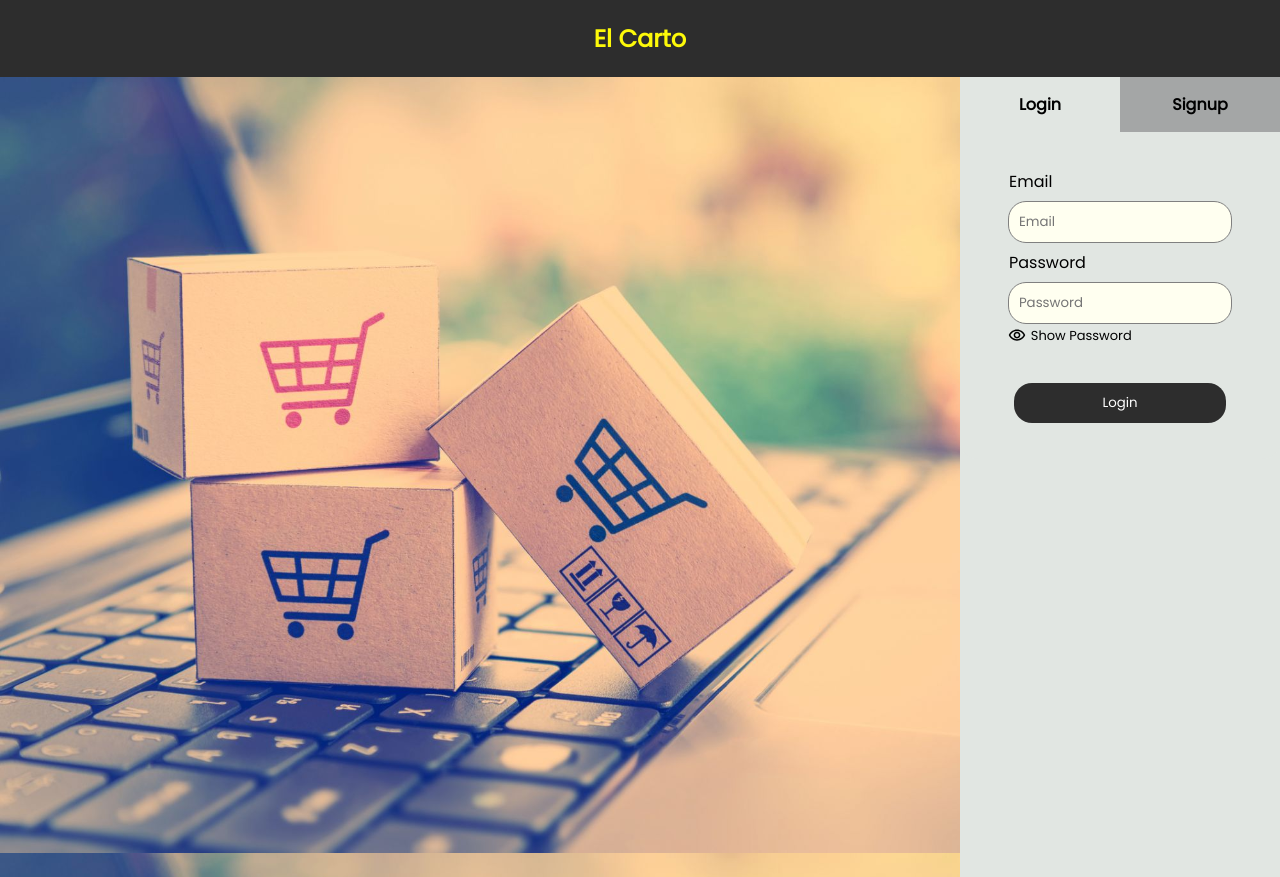
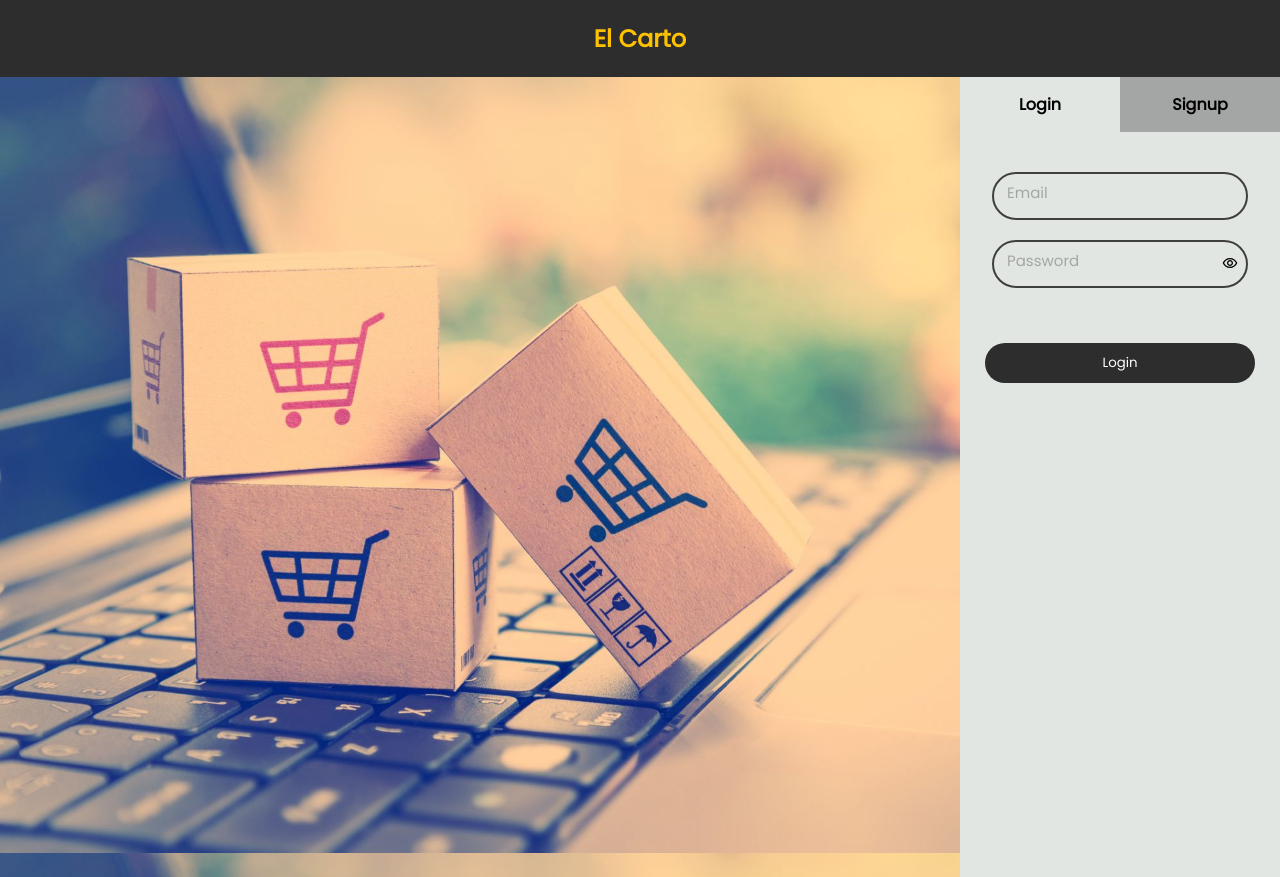
Before and after one commit to muleyashutosh/e-commerce-system, a Flask app: page / in a window 1280 px wide. Run offline with Flask 2, Linux system fonts and the light colour scheme.

Commit message:
Login/Signup Done

```diff
--- a/app.py
+++ b/app.py
@@ -4,13 +4,14 @@ from flask import Flask, render_template, request, session, url_for
 from mysql.connector import Error
 from werkzeug.utils import redirect
 from workbench import Workbench
-import os
-from dotenv import load_dotenv
+
+from random import randint
+from datetime import date
 # from webui import WebUI
 
 
-load_dotenv()
-mysql_pwd = os.getenv('mySQL_muleyashutosh_password')
+
+mysql_pwd = "Ashu@12345"
 
 
 myapp = Flask(__name__)
@@ -22,12 +23,12 @@ def Hello_World():
     if(request.method == 'POST'):
         payload = request.form
         # print(payload)
-        dB = Workbench(password = mysql_pwd)
+        dB = Workbench(database = 'minProj', password = mysql_pwd)
         login_status = None
         if('login' in payload):
             whereClause = dict([x for x in payload.items() if 'login' not in x])
             # print(userDat)
-            userData = dB.select_from('users', where_clause = whereClause)
+            userData = dB.select_from('Customers', where_clause = whereClause)
             # print(userData)
             if(userData):
                 login_status = True
@@ -40,10 +41,13 @@ def Hello_World():
                 login_status = False
                 return render_template("index.html", login_status = login_status)
         else:
+            print(payload)
             values = dict([x for x in payload.items() if 'signup' not in x])
             # print(values)
+            values['custID'] = randint(1,9999999) + randint(1,999999)
+            values['joinDate'] = str(date.today())
             try:
-                dB.insert_into('users', values)
+                dB.insert_into('Customers', values)
             except Error as e:
                 print(e)
             if payload['email'] not in session:
--- a/static/styles/style.css
+++ b/static/styles/style.css
@@ -1,8 +1,9 @@
 .headerClass {
     /* background-color: #3c5c83; */
     background-color: #2d2d2d;
-    color:#fdf909;
+    color:#fdc100;
     padding: 1px 0px;
+    margin: 0;
     /* margin-bottom: 10px; */
 }
 body {
@@ -18,7 +19,6 @@ body {
 
 .formsClass {
     background-color: #e1e6e2;
-    /* box-shadow: 10px 10px 8px #888888; */
     border-radius: 18px;
     width: 80%;
 }
@@ -30,10 +30,6 @@ body {
     width: 25%;
     height: 100%;
     background-color: #e1e6e2;
-    /* margin: 10px; */
-    /* padding: 10px; */
-    /* border-radius: 18px; */
-    /* box-shadow: 10px 10px 8px #888888; */
 }
 
 #login-btn {
@@ -66,49 +62,74 @@ body {
 
 .signupClass,.loginClass {
     padding:10px;
-    width:80%;
+    width:100%;
     margin:auto;
     box-sizing: border-box;
     border-radius: 18px;
 }
+.signupClass form div, .loginClass form div {
+    position: relative;
+    z-index: 1;
+    margin: 10px;
+    font-size: 12px;
+    width: 90%;
+}
 
-label {
+.signupClass label, .loginClass label{
+    position: absolute;
+    z-index: -1;
+    top:3px;
+    left:15px;
+    font-size: 15px;
     margin:5px;
-    padding:2px;
+    padding:1px 2px;
     float:left;
+    color: #a4a6a6;
+    transition: 0.3s;
+    background-color: #e1e6e2;
+    pointer-events: none;
 }
+
+#eye {
+    position: absolute;
+    z-index: 1;
+    width:6%;
+    top:15px;
+    right: 17px;
+}
+
 .inputClass  {
-    padding:10px;
-    /* margin:5px; */
-    border:1px solid grey;
-    border-radius: 18px;
+    padding:12px;
+    margin-bottom: 10px;
+    border: 2px solid #3f3f3f;
+    border-radius: 24px;
     width:95%;
-    background-color:ivory;
+    background-color:transparent;
     outline:none;
     font-family: 'Poppins', sans-serif;
     transition: 0.3s;
 }
-.inputClass:focus {
-    border-radius: 18px;
-    /* border:2px solid #3c5c83; */
+
+.inputClass:focus ~ label,.inputClass:valid ~ label {
+    top: -20px;
+    z-index: 1;
+    color: #2d2d2d;
+    font-weight: bold;
+}
+
+.inputClass:focus, .inputClass:valid {
+    border-radius: 24px;
     border: 2px solid #2d2d2d;
     transform: scale(1.05, 1.05);
 }
-.showPassClass {
-    padding:2px;
-    font-size: small;
-    text-align: left;
-    width: 95%;
-}
-.showPassClass img {
-    width: 8%;
-    /* padding:10px 0px 10px;*/
-    float: left;
 
-}
-.showPassClass label {
-    float: none;
-    padding:10px 0px 10px;
+
+.inputClass:focus ~ #eye {
+    position: absolute;
+    z-index: 1;
+    width:7%;
+    top:14px;
+    right: 17px;
 }
 
 .submit {
@@ -118,10 +139,9 @@ label {
     cursor:pointer;
     border:1px transparent;
     outline:none;
-    border-radius: 18px;
+    border-radius: 20px;
     background-color:#3c5c83;
     color:white;
-    float:center;
     width:90%;
     background-color: #2d2d2d;
     transition: 0.3s;
@@ -129,12 +149,11 @@ label {
 .submit:hover {
     background-color:#131921;
     transform: scale(1.05,1.05);
-
 }
 
 .errMsg {
-    color: red;
-    float: right;
+    color: #d32710;
+    float: none;
     font-size: small;
     display: none;
 }
@@ -159,3 +178,10 @@ label {
         height: 100vh;
     }
 }
+
+input:-webkit-autofill,
+input:-webkit-autofill:hover,
+input:-webkit-autofill:focus,
+input:-webkit-autofill:active  {
+    -webkit-box-shadow: 0 0 0 30px #e1e1e2 inset !important;
+}
--- /dev/null
+++ b/temp.py
@@ -0,0 +1,3 @@
+from datetime import date
+
+print(date.today())
--- a/templates/index.html
+++ b/templates/index.html
@@ -8,7 +8,7 @@
     <link rel="stylesheet" href="{{url_for('static', filename = 'styles/style.css')}}">
 <body>
     <div class = 'headerClass col-12'>
-        <div><h2 align = 'center'>El Carto</h2></div>
+        <h2 align = 'center'>El Carto</h2>
     </div>
     <div class = 'mainClass' id = 'main' align = 'center'>
         <div align = 'center' class = 'switchHead'>
@@ -19,26 +19,47 @@
             <div id = 'login' class = 'loginClass'>
                 <br><br><br>
                 <form name = 'loginform' action = "/" id = 'loginform' method="POST">
-                    <label for = 'email'>Email</label><br><input id = 'emailIN' class = 'inputClass' placeholder = 'Email' type = 'email' name = 'email' required><br>
-                    <label>Password</label><br><input class = 'inputClass' id = 'passIn' placeholder = 'Password' type='password' name = 'password' required><br>
-                    <div class = 'showPassClass'>
-                        <img id = 'eye' onclick="showPass()" src = '{{url_for('static', filename = 'styles/showPassNormal.svg')}}'><label>Show Password</label><br>
+                    <div>
+                        <input id = 'emailLog' class = 'inputClass' onfocusout='checker1(this)' onfocus="checker2(this)" type = 'email' name = 'email' value='' required>
+                        <label for = 'email' id = 'emailLogLab'>Email</label>
                     </div>
-                    <div class = 'errMsg' id = 'error'>*User Not Found: Invalid email / password</div>
+                    <div>
+                        <input class = 'inputClass' id = 'passIn' type='password' value="" name = 'pwd' required>
+                        <label>Password</label>
+                        <img id = 'eye' onclick="showPass()" src = '{{url_for('static', filename = 'styles/showPassNormal.svg')}}'>
+                    </div>
+
+                    <div class = 'errMsg' id = 'error'>*Invalid email / password</div>
                     <input type = 'hidden' name = 'login'><br>
-                    <button class = 'submit' type = 'submit'>Login</button><br>
+                    <input class = 'submit' type = 'submit' value = 'Login'><br>
                 </form>
 
             </div>
             <div id ='signup' class = 'signupClass'>
                 <br><br><br>
                 <form name = 'signupform' action="/" id = 'signupform' method = 'POST'>
-                    <label for = 'name'>Name</label><br><input class = 'inputClass' placeholder = 'Name' name = 'name' type = 'text' required><br>
-                    <label for = 'email'>Email</label><br><input class = 'inputClass' placeholder = 'Email' name = 'email' type = 'email' required><br>
-                    <label>Password</label> <br><input class = 'inputClass' placeholder = 'Password' type='password' name = 'password' required><br>
-                    <label for = 'mob_no'>Mobile No.</label><br><input class = 'inputClass' placeholder = 'Mobile No.' type = 'tel' pattern = '[1-9][0-9]{9}'name = 'mob_no' required><br>
+                    <div>
+                       <input class = 'inputClass' name = 'firstName' value="" type = 'text' required>
+                       <label for = 'firstName'>First Name</label>
+                    </div>
+                    <div>
+                        <input class = 'inputClass' name = 'lastName' value="" type = 'text' required>
+                        <label for = 'lastName'>Last Name</label>
+                    </div>
+                    <div>
+                        <input class = 'inputClass' id= 'emailSign' name = 'email' onfocusout='checker1(this)' onfocus="checker2(this)" value="" type = 'email' required>
+                        <label for = 'email' id = 'emailSignLab'>Email</label>
+                    </div>
+                    <div>
+                        <input class = 'inputClass' type='password' value="" name = 'pwd' required>
+                        <label>Password</label>
+                    </div>
+                    <div>
+                        <input class = 'inputClass' id = 'mob' type = 'tel' onfocusout='checker1(this)' onfocus="checker2(this)" pattern = '[1-9][0-9]{9}' value="" name = 'pno' required>
+                        <label for = 'mob_no' id = 'mobLab'>Mobile No.</label>
+                    </div>
                     <input type = 'hidden' name = 'signup'><br>
-                    <button class = 'submit' type = 'submit'>Create an Account</button><br>
+                    <input class = 'submit' type = 'submit' value= 'Create an Account'><br>
 
                 </form>
 
@@ -92,6 +113,43 @@
         document.getElementById('error').style.display = 'none';
     }
 
+    function checker1(x) {
+       if(x.value != '' && !x.checkValidity()) {
+            x.style.border = '2px solid #d32710';
+            var label = document.getElementById(x.id +'Lab')
+            label.style.zIndex = 1;
+            label.style.color = '#d32710';
+            label.style.fontWeight = 'bold';
+            label.style.top = '-20px';
+       }
+       else if(x.value == ''){
+            x.style.border = '2px solid #2d2d2d';
+            var label = document.getElementById(x.id +'Lab')
+            label.zIndex = '-1'
+            label.style.color = '#999';
+            label.style.top = '3px';
+       }
+       else if(x.value != '' && x.checkValidity()) {
+            x.style.border = '2px solid #2d2d2d';
+            var label = document.getElementById(x.id +'Lab')
+            label.style.color = '#2d2d2d';
+       }
+    }
+
+    function checker2(x) {
+
+        var label = document.getElementById(x.id +'Lab')
+        // console.log(label.style.color)
+        label.style.zIndex = 1;
+        if(label.style.color != 'rgb(211, 39, 16)') {
+            label.style.color = '#2f2f2f';
+            label.style.fontWeight = 'bold';
+            label.style.top = '-20px';
+        }
+
+
+    }
+
 
 
 </script>
```
Also changed, not shown: queries.txt (added, +18 -0 lines).
